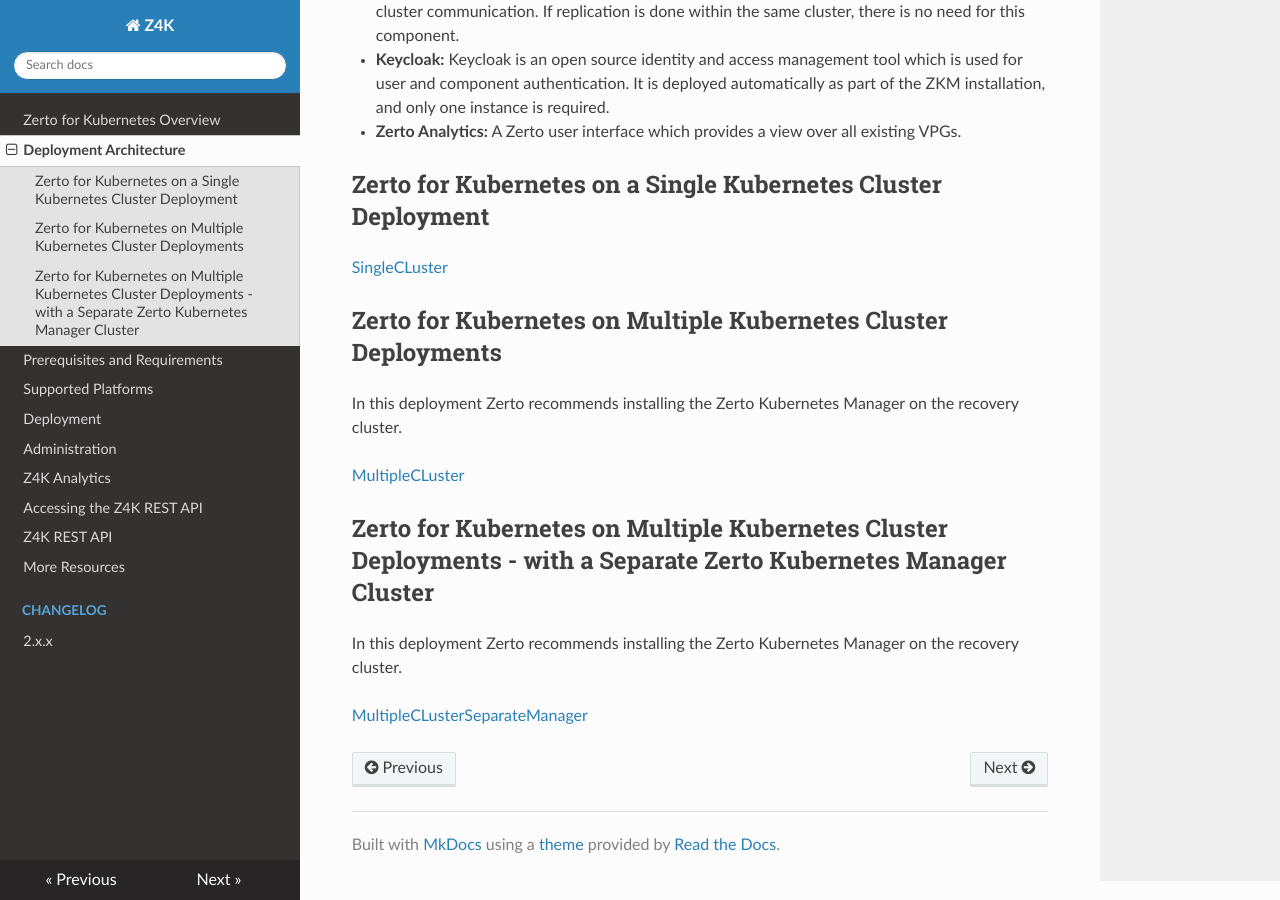
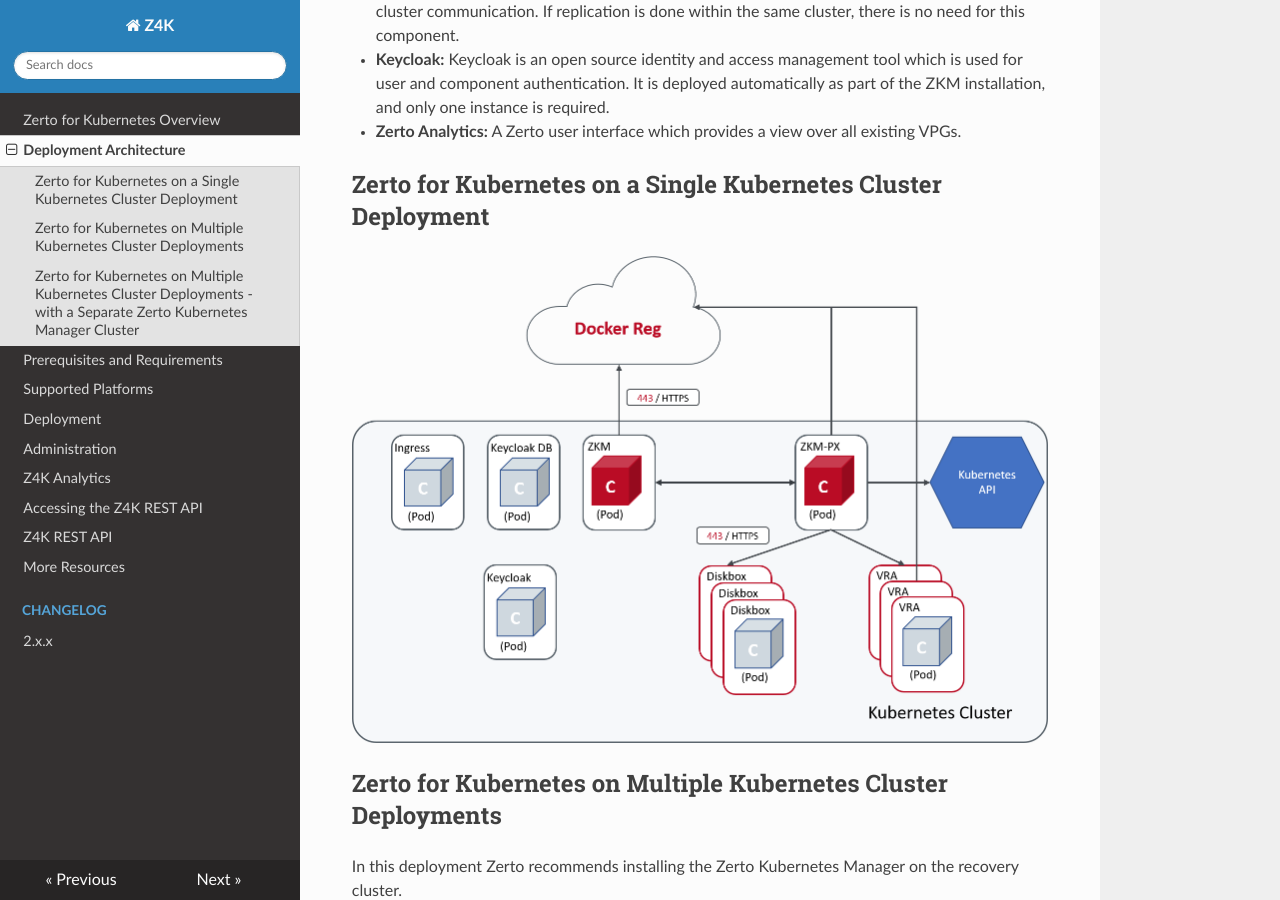
Before and after one commit to ZertoPublic/Z4K, an MkDocs documentation site: the page built from docs/DeploymentArchitecture.md, in a window 1280 px wide and 900 px high, scrolled down 688 px. Built offline with MkDocs 1.6.1, drawn with Linux system fonts in a browser that asks for light colours.

Commit message:
Update DeploymentArchitecture.md

```diff
--- a/docs/DeploymentArchitecture.md
+++ b/docs/DeploymentArchitecture.md
@@ -15,16 +15,16 @@
 
 ## Zerto for Kubernetes on a Single Kubernetes Cluster Deployment
 
-[SingleCLuster](Images/Z4K_Single_Kubernetes_Cluster_Deployment.png?raw=true)
+![SingleCLuster](Images/Z4K_Single_Kubernetes_Cluster_Deployment.png?raw=true)
 
 ## Zerto for Kubernetes on Multiple Kubernetes Cluster Deployments
 
 In this deployment Zerto recommends installing the Zerto Kubernetes Manager on the recovery cluster.
 
-[MultipleCLuster](Images/Z4K_Multiple_Kubernetes_Cluster_Deployments.png?raw=true)
+![MultipleCLuster](Images/Z4K_Multiple_Kubernetes_Cluster_Deployments.png?raw=true)
 
 ## Zerto for Kubernetes on Multiple Kubernetes Cluster Deployments - with a Separate Zerto Kubernetes Manager Cluster
 
 In this deployment Zerto recommends installing the Zerto Kubernetes Manager on the recovery cluster.
 
-[MultipleCLusterSeparateManager](Images/Z4K_Multiple_Kubernetes_Cluster_Deployments_Separate_ZKM.png?raw=true)
+![MultipleCLusterSeparateManager](Images/Z4K_Multiple_Kubernetes_Cluster_Deployments_Separate_ZKM.png?raw=true)
```
